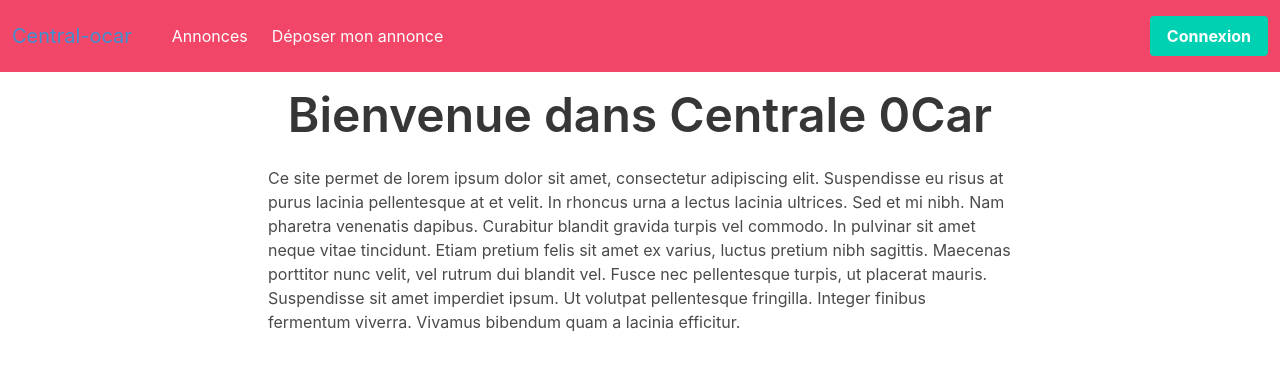
After one commit to mathieu-Glt/central-ocar, a Symfony app: template templates/home/index.html.twig in a window 1280 px wide. The commit adds this page. Shown: the top 371 px of the page. Run offline with Twig, Linux system fonts and the light colour scheme; the template is opened without the code that fills it, so the values that code supplies are empty; some libraries are stand-ins or nearby versions.

Commit message:
created homepage

```diff
--- a/src/DataFixtures/AppFixtures.php
+++ b/src/DataFixtures/AppFixtures.php
@@ -7,6 +7,7 @@ use App\Entity\Car;
 use App\Entity\Category;
 use App\Entity\Publication;
 use App\Entity\User;
+use DateTimeImmutable;
 use Doctrine\Bundle\FixturesBundle\Fixture;
 use Doctrine\Persistence\ObjectManager;
 use Faker\Factory;
@@ -92,8 +93,9 @@ class AppFixtures extends Fixture
                     ->setTitle($faker->words(5,true))
                     ->setUser($faker->randomElement($users))
                     ->setCar($faker->randomElement($cars))
+                    ->setDescription($faker->paragraphs(2,true))
                     ->setPrice(mt_rand(4000, 1000000))
-                    ->setDescription($faker->paragraphs(2,true))
+                    ->setPublishedAt(DateTimeImmutable::createFromMutable($faker->dateTime()))
                     ->setIsSold($faker->randomElement([true,false]));
 
             $manager->persist($publication);
--- a/templates/base.html.twig
+++ b/templates/base.html.twig
@@ -3,17 +3,50 @@
     <head>
         <meta charset="UTF-8">
         <title>{% block title %}Welcome!{% endblock %}</title>
-        {# Run `composer require symfony/webpack-encore-bundle`
-           and uncomment the following Encore helpers to start using Symfony UX #}
-        {% block stylesheets %}
-            {#{{ encore_entry_link_tags('app') }}#}
-        {% endblock %}
-
-        {% block javascripts %}
-            {#{{ encore_entry_script_tags('app') }}#}
-        {% endblock %}
+        <meta name="viewport" content="width=device-width, initial-scale=1">
+        <link href="https://cdn.jsdelivr.net/npm/bootstrap@5.1.1/dist/css/bootstrap.min.css" rel="stylesheet" integrity="sha384-F3w7mX95PdgyTmZZMECAngseQB83DfGTowi0iMjiWaeVhAn4FJkqJByhZMI3AhiU" crossorigin="anonymous">
+        <link rel="stylesheet" href="https://cdn.jsdelivr.net/npm/bulma@0.9.3/css/bulma.min.css">
     </head>
     <body>
+    <header class= "">
+    <nav class="navbar has-background-danger" role="navigation" aria-label="main navigation">
+  <div class="navbar-brand">
+    <a class="navbar-item has-text-info" href="https://bulma.io">
+    Central-ocar
+    </a>
+
+    <a role="button" class="navbar-burger" aria-label="menu" aria-expanded="false" data-target="navbarBasicExample">
+      <span aria-hidden="true"></span>
+      <span aria-hidden="true"></span>
+      <span aria-hidden="true"></span>
+    </a>
+  </div>
+
+  <div id="navbarBasicExample" class="navbar-menu">
+    <div class="navbar-start">
+      <a class="navbar-item has-text-white">
+        Annonces
+      </a>
+
+      <a class="navbar-item has-text-white">
+        Déposer mon annonce
+      </a>
+
+      </div>
+    </div>
+
+    <div class="navbar-end">
+      <div class="navbar-item">
+        <div class="buttons">
+          <a class="button is-primary">
+            <strong>Connexion</strong>
+          </a>
+        </div>
+      </div>
+    </div>
+  </div>
+</nav>
+    </header>
         {% block body %}{% endblock %}
     </body>
 </html>
--- /dev/null
+++ b/templates/home/index.html.twig
@@ -0,0 +1,52 @@
+{% extends 'base.html.twig' %}
+
+{% block title %}Accueil
+{% endblock %}
+
+{% block body %}
+
+	<div class="container">
+		<div class="columns is-flex is-justify-content-center">
+			<div class="column is-two-thirds mt-4">
+				<h1 class="title is-1 has-text-centered">
+					Bienvenue dans Centrale 0Car</h1>
+				<p>
+					Ce site permet de lorem ipsum dolor sit amet, consectetur adipiscing elit. Suspendisse eu risus at purus lacinia pellentesque at et velit. In rhoncus urna a lectus lacinia ultrices. Sed et mi nibh. Nam pharetra venenatis dapibus. Curabitur blandit gravida turpis vel commodo. In pulvinar sit amet neque vitae tincidunt. Etiam pretium felis sit amet ex varius, luctus pretium nibh sagittis. Maecenas porttitor nunc velit, vel rutrum dui blandit vel. Fusce nec pellentesque turpis, ut placerat mauris. Suspendisse sit amet imperdiet ipsum. Ut volutpat pellentesque fringilla. Integer finibus fermentum viverra. Vivamus bibendum quam a lacinia efficitur.</p>
+			</div>
+		</div>
+		<div class="columns is-flex is-justify-content-center">
+			{% for publication in most_recent_publications %}
+
+				<div class="column">
+					<div class="card">
+						<div class="card-image">
+							<figure class="image is-4by3">
+								<img src="/images/{{loop.index}}.jpeg" alt="Placeholder image">
+							</figure>
+						</div>
+						<div class="card-content">
+							<div class="is-flex is-justify-content-space-between">
+								<h3 class="title is-5 is-text-centered">{{publication.car.brand.name}}
+									{{publication.car.model}}</h3>
+
+								<p class="title is-5">{{publication.price| number_format(0,'.',' ')}}
+									€</p>
+							</DIV>
+							<h2 class="mt-3 title is-4 is-text-centered">{{publication.title}}
+							</h2>
+
+							<div class="content">
+								{{publication.description}}
+								<br>
+								<time datetime="2016-1-1">{{publication.publishedAt|date('h:i - d/m/Y')}}</time>
+							</div>
+						</div>
+						<footer class="card-footer">
+							<a href="#" class="card-footer-item">Voir l'annonce</a>
+						</footer>
+					</div>
+				</div>
+			{% endfor %}
+		</div>
+	</div>
+{% endblock %}
```
Also changed, not shown: migrations/Version20211002143020.php (added, +31 -0 lines), src/Controller/HomeController.php (added, +27 -0 lines), src/Entity/Publication.php (+17 -0 lines), public/images/1.jpeg (added), public/images/2.jpeg (added), public/images/3.jpeg (added), public/images/4.jpeg (added), public/images/5.jpeg (added), public/images/6.jpeg (added), 1 other file.
